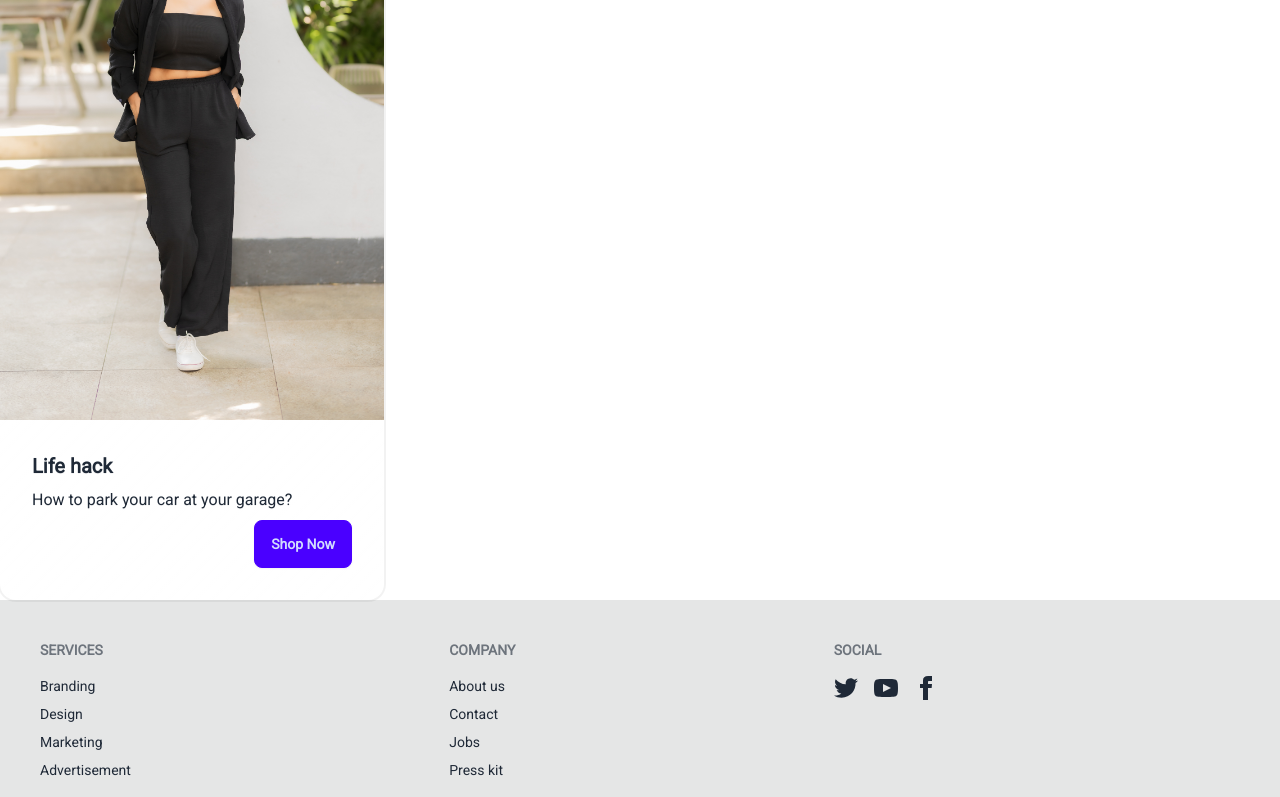
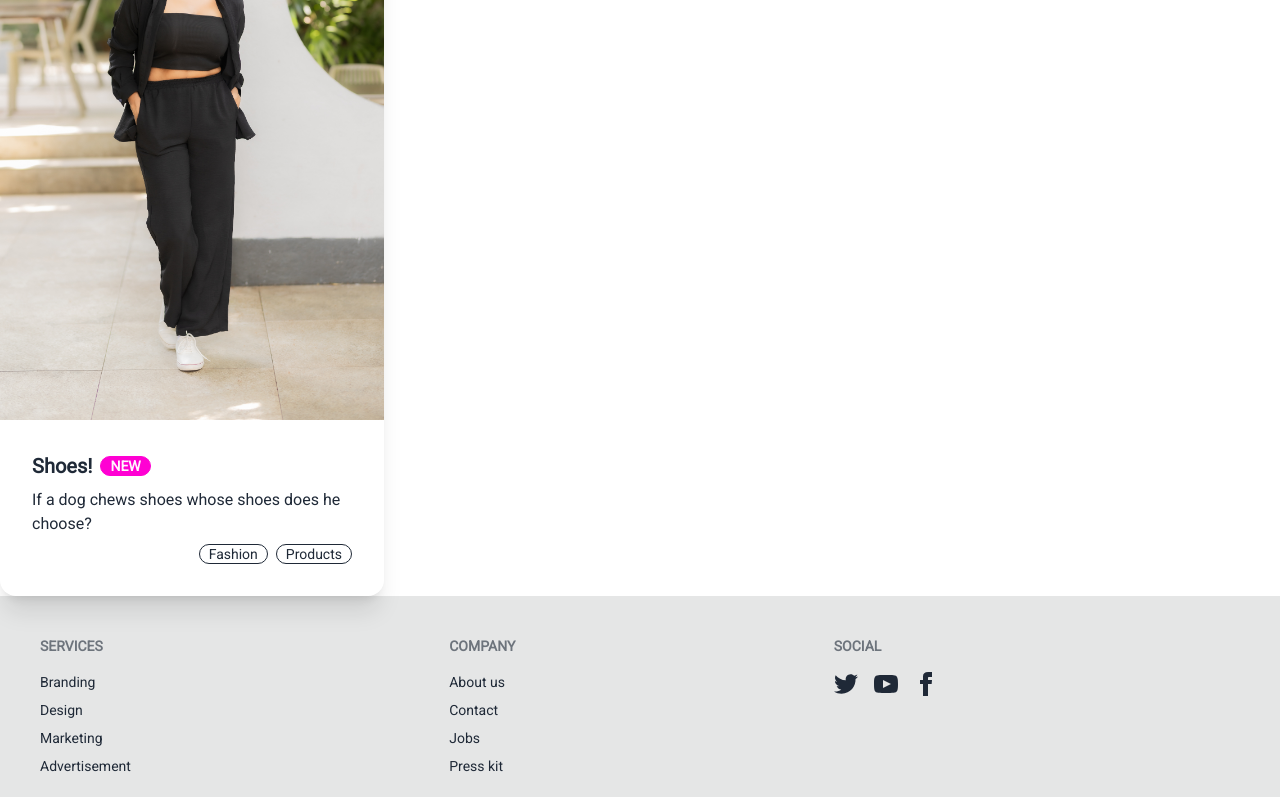
Before and after one commit to BhathiyaPrasad/my-ecommerce-store, a Next.js app: page / in a window 1280 px wide. Shown: the part 913-1710 px from the top of the page. Built offline with nearby package versions, Linux system fonts and the light colour scheme.

Commit message:
edit the product card

```diff
--- a/components/common/ProductCard.tsx
+++ b/components/common/ProductCard.tsx
@@ -4,15 +4,21 @@ import Image from "next/image";
 import AdminLayout from './../layout/AdminLayout';
 function ProductCard() {
     return (
-        <div className="card glass w-96">
+        <div className="card bg-base-10 w-96 shadow-xl">
   <figure>
-                <Image src={product} alt="" loading="lazy" priority={false}/ >
+    <Image
+      src={product} priority={false} loading="lazy"
+      alt="Shoes" />
   </figure>
   <div className="card-body">
-                <h2 className="card-title">Life hack</h2>
-                <p>How to park your car at your garage?</p>
+    <h2 className="card-title">
+      Shoes!
+      <div className="badge badge-secondary">NEW</div>
+    </h2>
+    <p>If a dog chews shoes whose shoes does he choose?</p>
     <div className="card-actions justify-end">
-                    <button className="btn btn-primary">Shop Now</button>
+      <div className="badge badge-outline">Fashion</div>
+      <div className="badge badge-outline">Products</div>
     </div>
   </div>
 </div>
```
Lines whose indentation alone changed are shown as unchanged.
